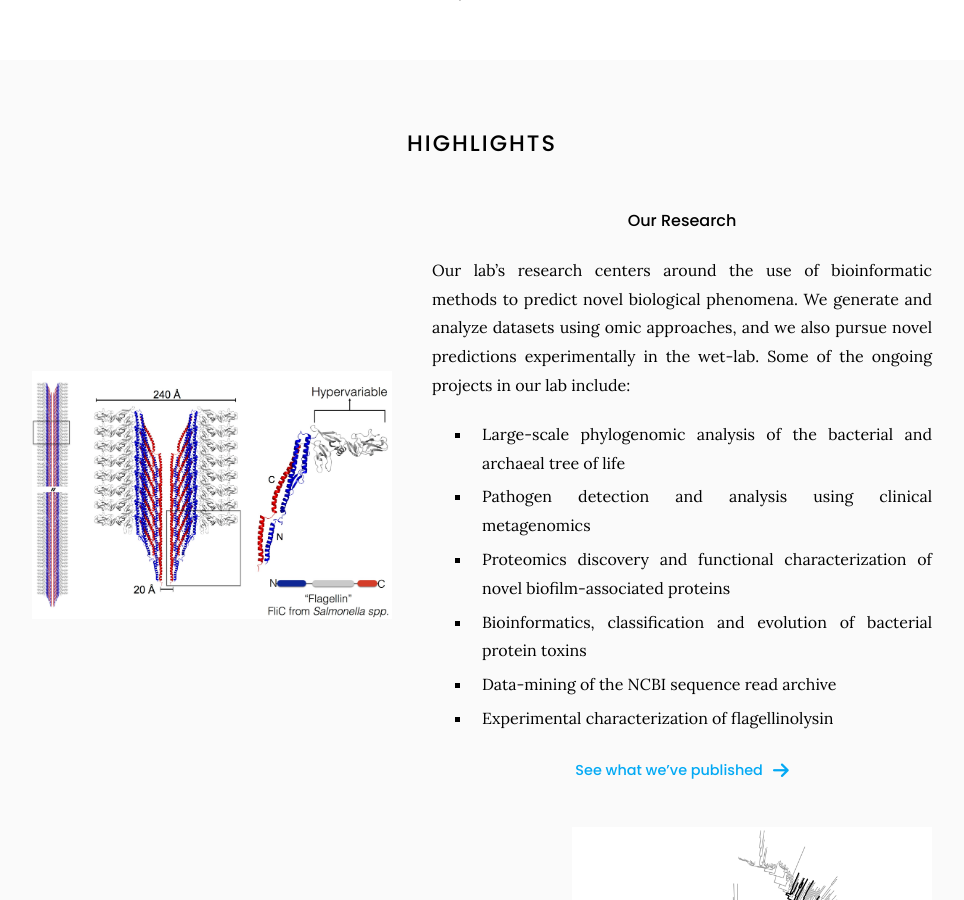
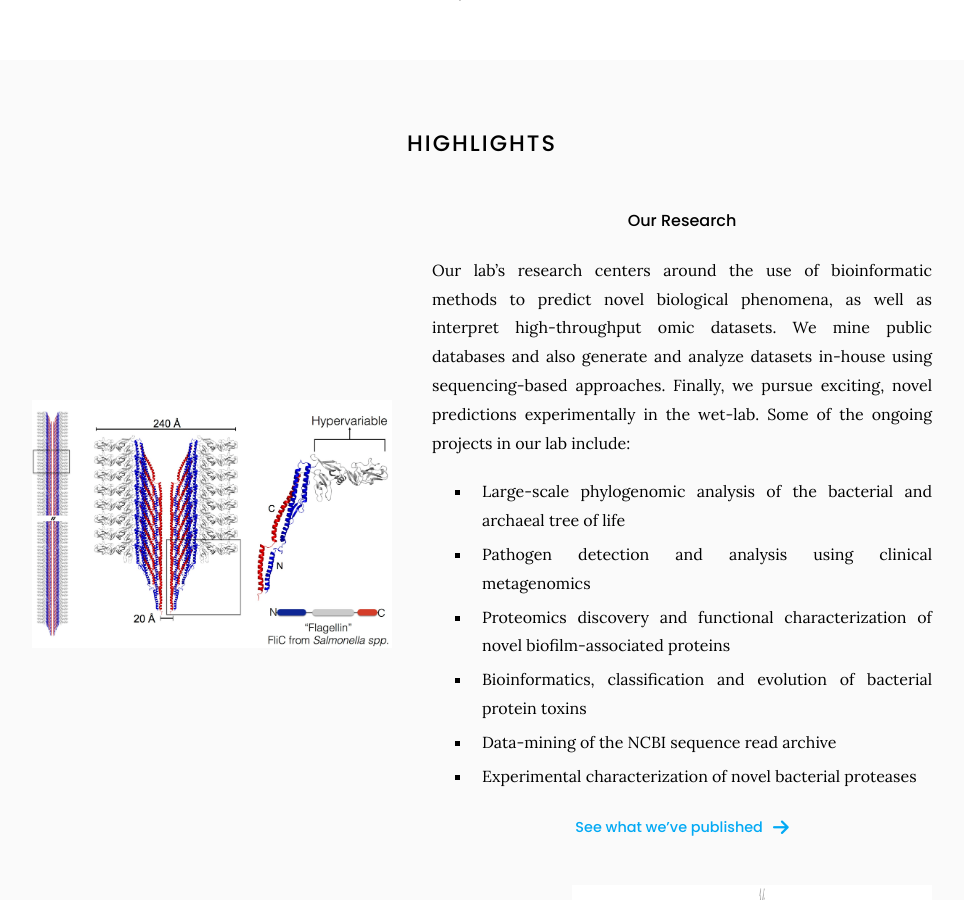
Before and after one commit to doxeylab/doxeylab-website, a Jekyll site: the page built from index.md, in a window 1280 px wide and 900 px high, scrolled down 1070 px. Shown: the whole window, without its empty margins (158-1122 px from the left). Built offline with Jekyll 4.4.1, drawn with Linux system fonts in a browser that asks for light colours.

Commit message:
Update index.md

```diff
--- a/index.md
+++ b/index.md
@@ -23,14 +23,14 @@ We are lucky to work with numerous research groups around the world, and we are
 # Highlights
 
 {% capture text %}
-Our lab's research centers around the use of bioinformatic methods to predict novel biological phenomena. We generate and analyze datasets using omic approaches, and we also pursue novel predictions experimentally in the wet-lab. Some of the ongoing projects in our lab include:
+Our lab's research centers around the use of bioinformatic methods to predict novel biological phenomena, as well as interpret high-throughput omic datasets. We mine public databases and also generate and analyze datasets in-house using sequencing-based approaches. Finally, we pursue exciting, novel predictions experimentally in the wet-lab. Some of the ongoing projects in our lab include:
 
 * Large-scale phylogenomic analysis of the bacterial and archaeal tree of life
 * Pathogen detection and analysis using clinical metagenomics
 * Proteomics discovery and functional characterization of novel biofilm-associated proteins
 * Bioinformatics, classification and evolution of bacterial protein toxins
 * Data-mining of the NCBI sequence read archive
-* Experimental characterization of flagellinolysin
+* Experimental characterization of novel bacterial proteases
 
 {%
   include link.html
```
